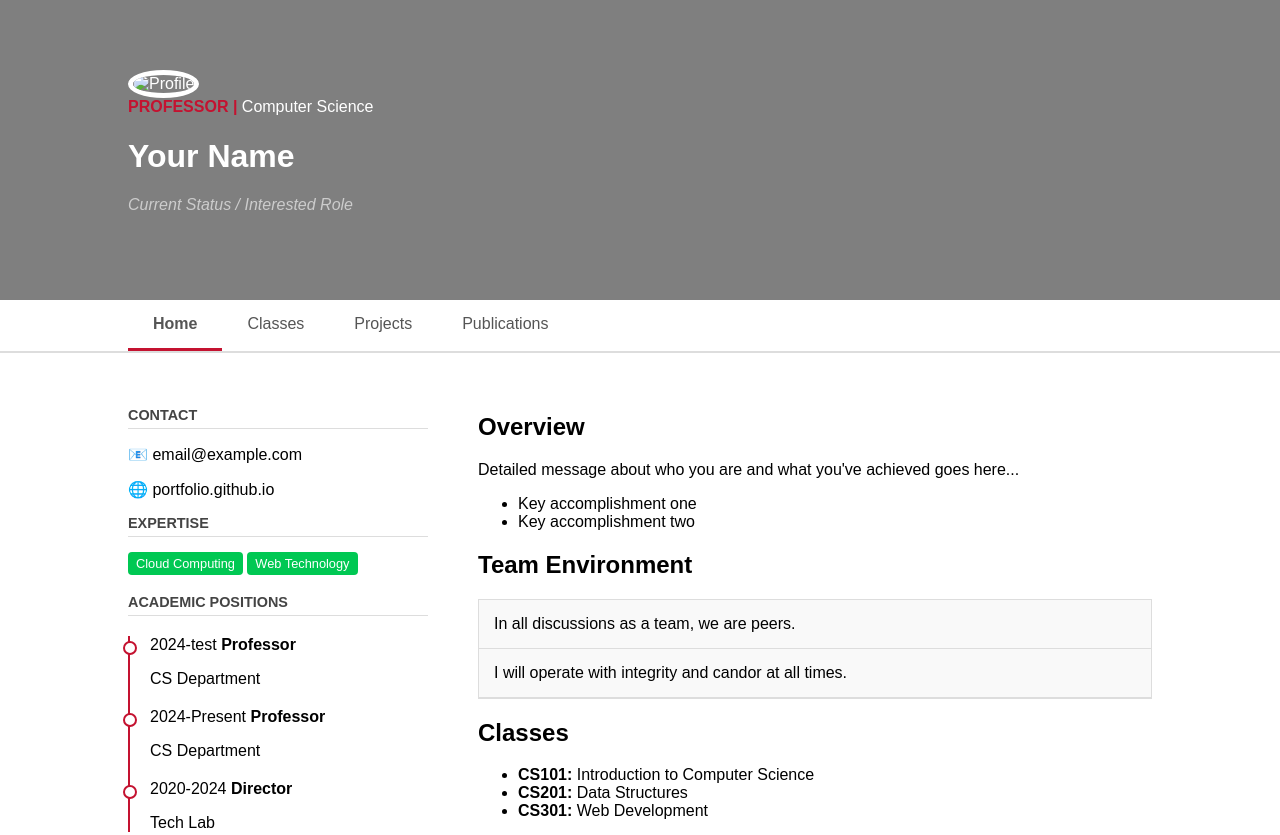
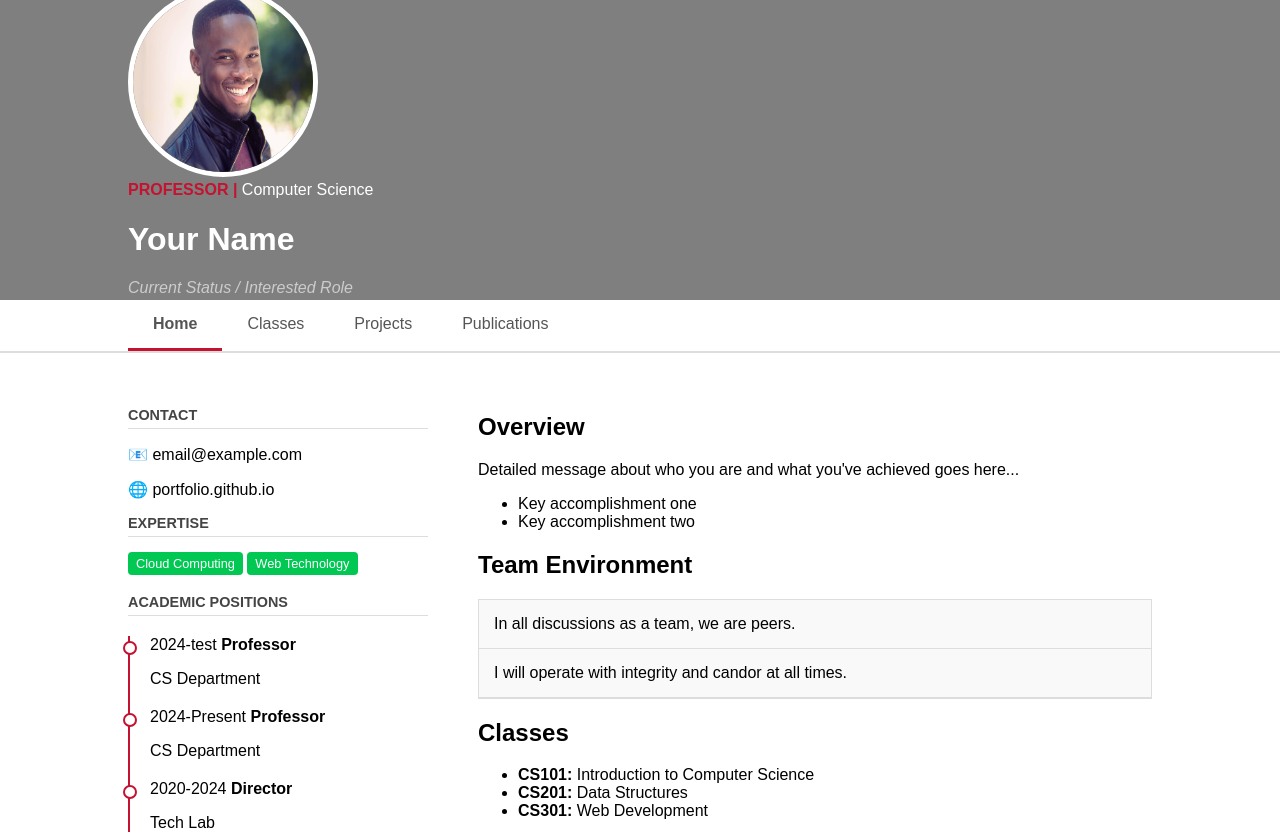
Before and after one commit to Csimmons117/testinghtmlsite, a plain HTML site: page index.html in a window 1280 px wide. Shown: the top 835 px of the page. Drawn offline with Linux system fonts and the light colour scheme.

Commit message:
Update profile image in hero section

```diff
--- a/index.html
+++ b/index.html
@@ -138,7 +138,7 @@ body {
     <header class="hero">
         <div class="hero-overlay">
             <div class="hero-content">
-                <img src="./2026-03-25 151425.png" alt="Profile" class="profile-circle">
+                <img src="./Screenshot 2026-03-25 151425.png" alt="Profile" class="profile-circle">
                 <div class="hero-text">
                     <span class="label">PROFESSOR | <span class="sub-label">Computer Science</span></span>
                     <h1>Your Name</h1>
```
